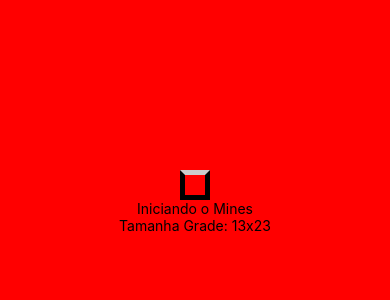
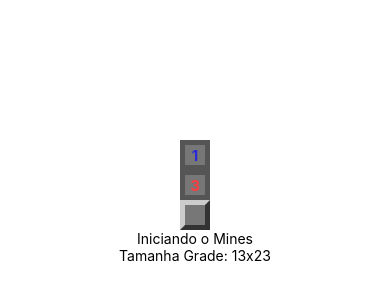
Before and after one commit to GabrielMerigo/mines, a React Native app: screen / in a window 390 px wide. Shown: the part 220-520 px from the top of the page. Built offline with nearby package versions, Linux system fonts and the light colour scheme.

Commit message:
changes about blocks

```diff
--- a/App.tsx
+++ b/App.tsx
@@ -1,17 +1,16 @@
 import Field from './src/components/Field';
 import React from 'react';
 import {
-  SafeAreaView,
-  ScrollView,
   Text,
   View
 } from 'react-native';
 import { params } from './src/params';
 
-
 const App = () => {
   return (
-    <View style={{ flex: 1, alignItems: 'center', justifyContent: 'center', backgroundColor: 'red'}}>
+    <View style={{ flex: 1, alignItems: 'center', justifyContent: 'center' }}>
+     <Field opened nearMines={1} />
+     <Field opened nearMines={3} />
      <Field />
      <Text>Iniciando o Mines</Text>
      <Text>Tamanha Grade: {params.getColumnsAmount()}x{params.getRowsAmount()}</Text>
--- a/src/components/Field/index.tsx
+++ b/src/components/Field/index.tsx
@@ -6,24 +6,23 @@ import * as S from './styles';
 export type FieldProps = {
   mined?: string
   opened?: boolean
-  nearMines?: number
+  nearMines?:number
 }
 
 export default function Field({ mined, opened, nearMines = 0 }: FieldProps){
+  let color = '';
 
-  let color = '';
   if(nearMines > 0){
     if(nearMines === 1) color = '#2A28D7'
     if(nearMines === 2) color = '#2B520F'
-    if(nearMines > 2 && nearMines < 6) color = '#F9060A'
+    if(nearMines > 2 && nearMines < 6) color = '#fc3b3f'
     if(nearMines >= 6) color = '#F221A9'
   }
-
 
   return(
     <S.Field opened={opened}>
       {!mined && opened && nearMines > 0
-        ? <S.Label color={color}></S.Label>
+        ? <S.Label color={color}>{nearMines}</S.Label>
         : false
       }
     </S.Field>
--- a/src/components/Field/styles.ts
+++ b/src/components/Field/styles.ts
@@ -3,20 +3,18 @@ import { FieldProps } from '.';
 import { params } from '../../params';
 
 const wrappersModifers = {
+  opened: () => css`
+    background: #777;
+    border-color: #555;
+    align-items: center;
+    justify-content: center;
+  `,
   regular: () => css`
-    background-color: '#999';
-    border-left-color: '#CCC';
+    background-color: #999;
+    border-left-color: #CCC;
     border-top-color: #CCC;
-    border-right-color: '#333';
-    border-bottom-color: '#333';
-
-
-  `,
-  opened: () => css`
-    background-color: '#999';
-    border-color: '#777';
-    align-items:center;
-    justify-content:center;
+    border-right-color: #333;
+    border-bottom-color: #333;
   `
 }
 
@@ -25,12 +23,16 @@ export const Field = styled.View<Pick<FieldProps, 'opened'>>`
     height: ${params.blockSize};
     width: ${params.blockSize};
     border-width: ${params.borderSize};
-    ${wrappersModifers.regular()}
+    ${!opened && wrappersModifers.regular()};
 
-    ${opened && wrappersModifers.opened()}
+    ${wrappersModifers.opened()};
   `}
 `
 
 export const Label = styled.Text<{ color: string }>`
-  font-weight: 'bold',
+  ${({ color }) => css`
+    color: ${color};
+    font-weight: bold;
+    font-size: ${params.fontSize};
+  `}
 `;
```
